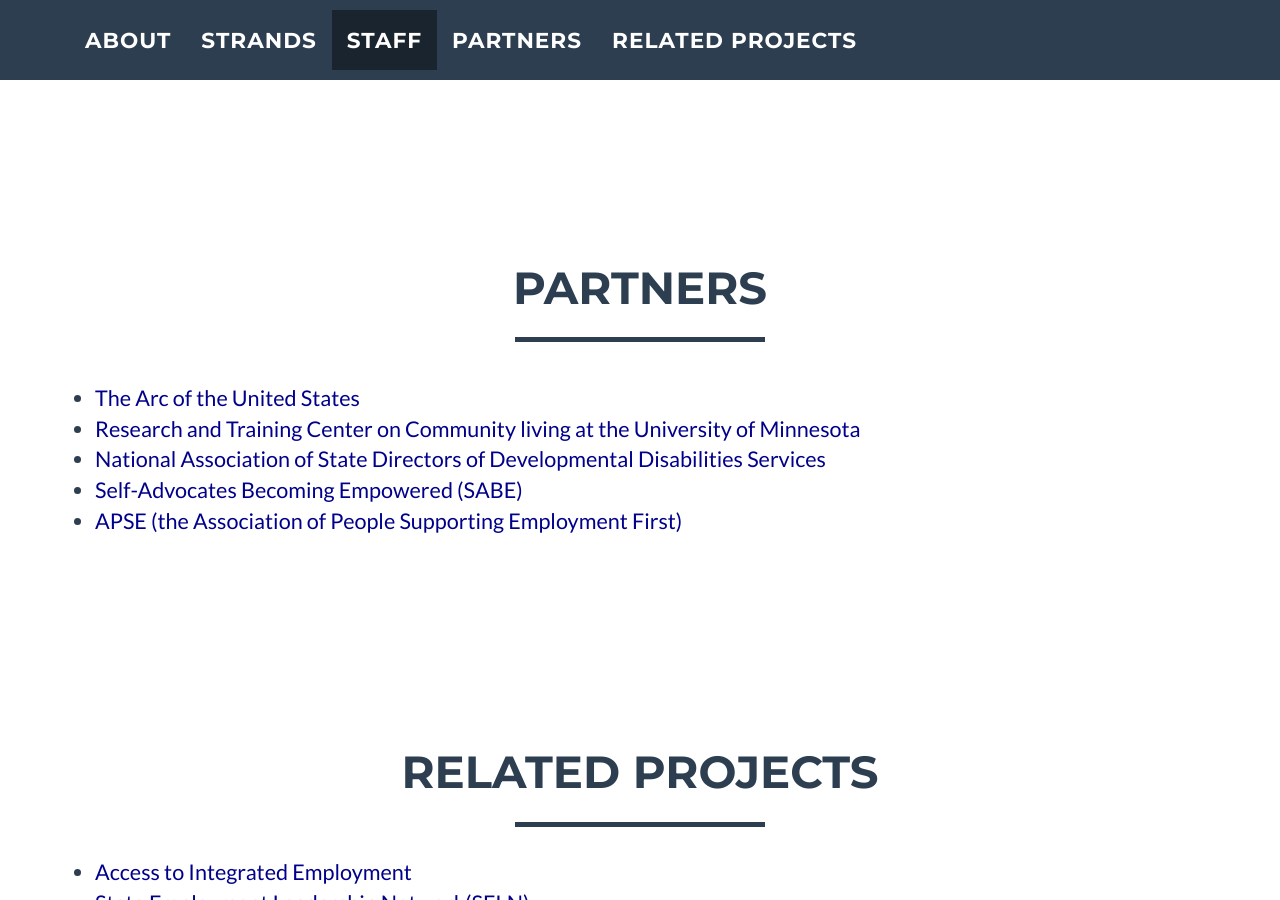
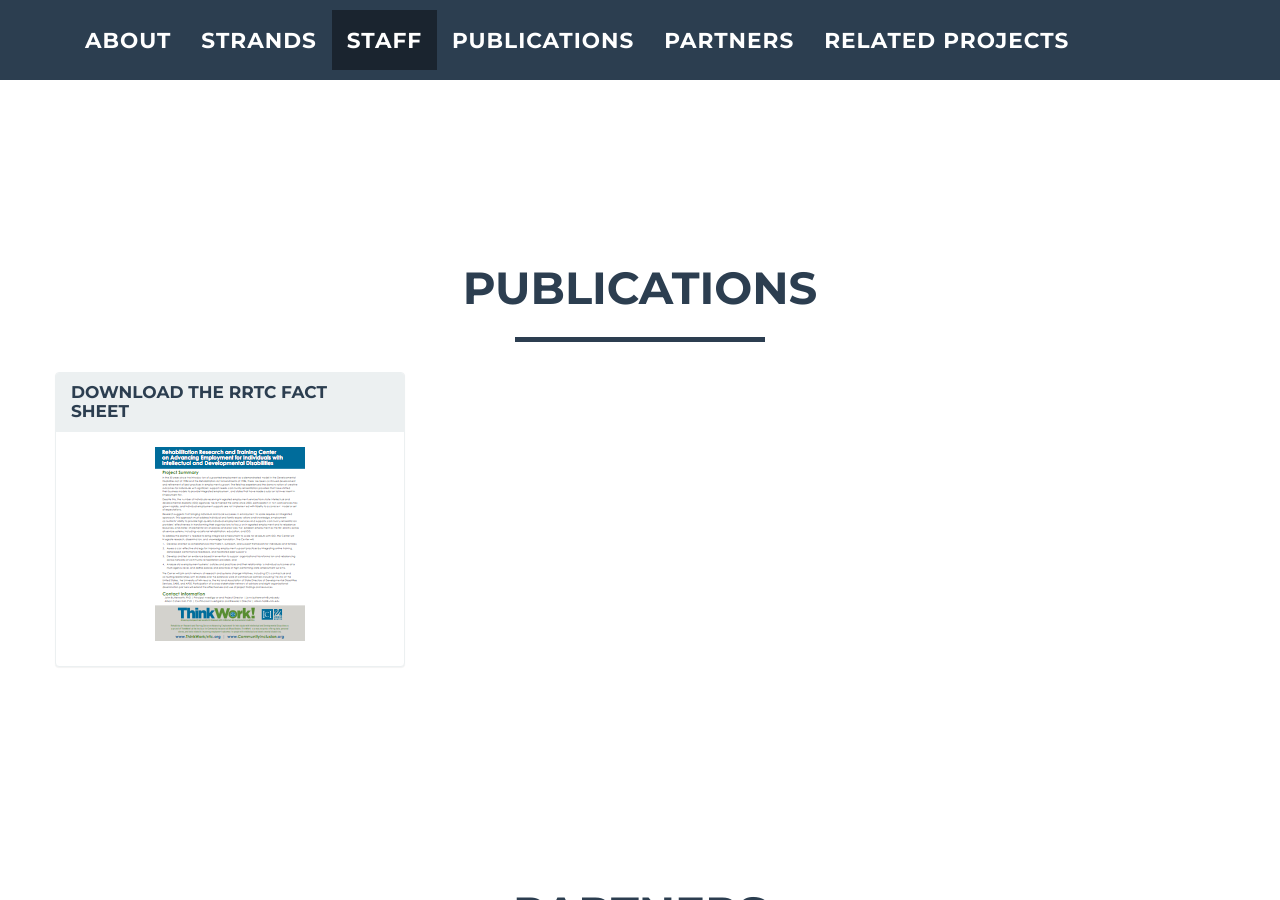
Before and after one commit to communityinclusion/thinkwork.org, a Jekyll site: the page built from index.html, in a window 1280 px wide and 900 px high, scrolled down 2448 px. Built offline with Jekyll 4.4.1, drawn with Linux system fonts in a browser that asks for light colours.

Commit message:
fact sheet

```diff
--- a/_includes/nav.html
+++ b/_includes/nav.html
@@ -28,6 +28,9 @@
                     <li class="page-scroll">
                         <a href="#contact_static">Staff</a>
                     </li>
+                     <li class="page-scroll">
+                        <a href="#pubs">Publications</a>
+                    </li>
                     <li class="page-scroll">
                         <a href="#contact">Partners</a>
                     </li>
--- /dev/null
+++ b/_includes/pubs.html
@@ -0,0 +1,25 @@
+
+    <!-- Portfolio Grid Section -->
+    <section id="pubs">
+        <div class="container">
+            <div class="row">
+                <div class="col-lg-12 text-center">
+                    <h2>Publications</h2>
+                    <hr class="star-primary">
+                </div>
+            </div>
+            <div class="row">
+            <div class="panel panel-default" style="max-width:350px;">
+  <div class="panel-heading">
+    <h3 class="panel-title">Download the RRTC Fact Sheet</h3>
+  </div>
+  <div class="panel-body">
+  <center>
+    <p><a href="img/RRTC_factsheet_F.pdf"><img src="img/RRTC_factsheet_F_.png" alt="dowload the RRTC factsheet" /></a></p>
+    </center>
+  </div>
+</div>
+
+            </div>
+        </div>
+    </section>
--- a/_layouts/default.html
+++ b/_layouts/default.html
@@ -8,6 +8,8 @@
 
     {% include portfolio_grid.html %}
       {% include contact_static.html %}
+    {% include pubs.html %}
+
        {% include contact.html %}
         {% include related_projects.html %}
 
```
Also changed, not shown: img/RRTC_factsheet_F_.png (added), 1 other file.
